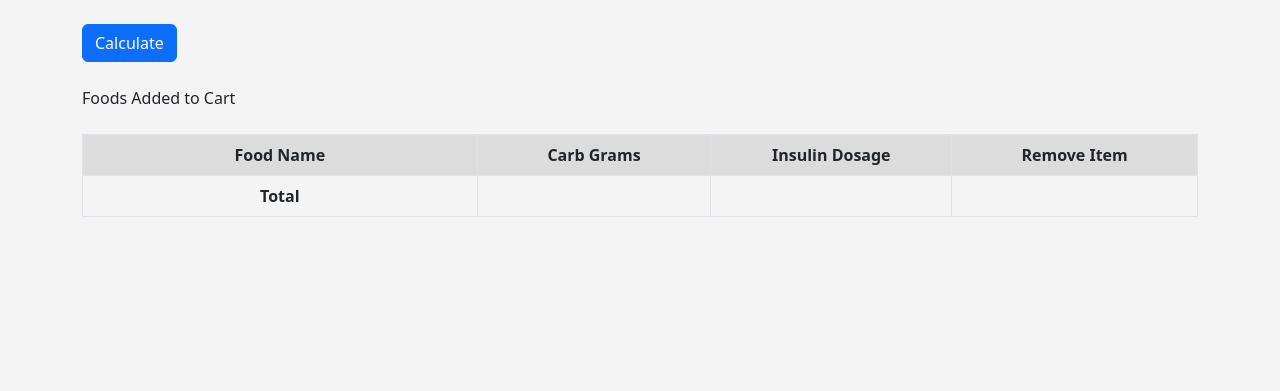
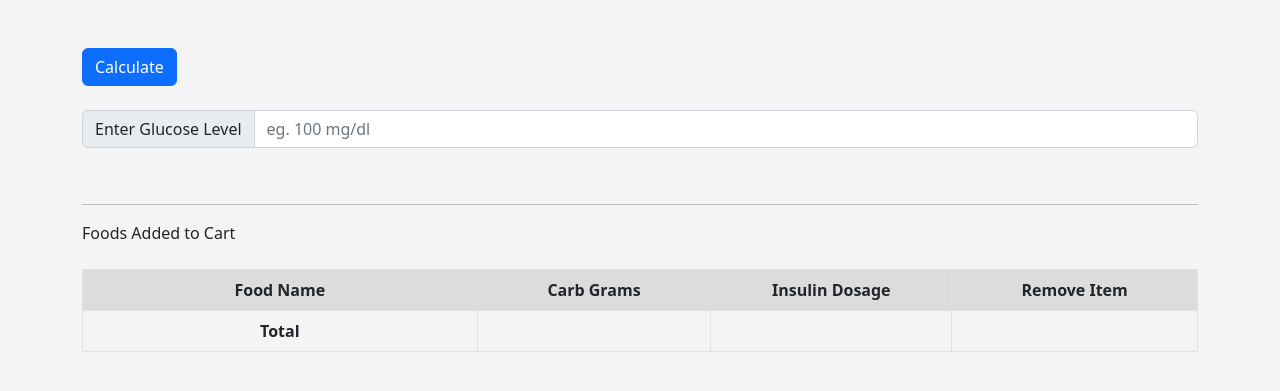
Before and after one commit to sebmedina-pers/app-insulin-2023, a Python web app: template templates/food_cart.html in a window 1280 px wide. Shown: the part 56-447 px from the top of the page. Run offline with Jinja, Linux system fonts and the light colour scheme; the template is opened without the code that fills it, so the values that code supplies are empty; some libraries are stand-ins or nearby versions.

Commit message:
adding input field for glucose level

```diff
--- a/templates/food_cart.html
+++ b/templates/food_cart.html
@@ -2,10 +2,17 @@
 
 {% block content %}
 
-<!-- <h1>Here we gonna show u what you chose mothrfckr</h1> -->
-
+<br/>
 <a href="/modal" class="btn btn-primary" data-toggle="modal" data-target="#sebmodal">Calculate</a>
 <br/><br/>
+
+<form method="POST">
+<div class="input-group mb-3">
+    <span class="input-group-text" id="entered_glucose_level" name="entered_glucose_level">Enter Glucose Level</span>
+    <input type="text" class="form-control" id="entered_glucose_level" name="entered_glucose_level" placeholder="eg. 100 mg/dl" aria-label="Username" aria-describedby="entered_glucose_level">
+</div>
+</form>
+<br/><hr>
 
 <div class="food-grid">
     <div class="txt-heading">Foods Added to Cart</div>
```
